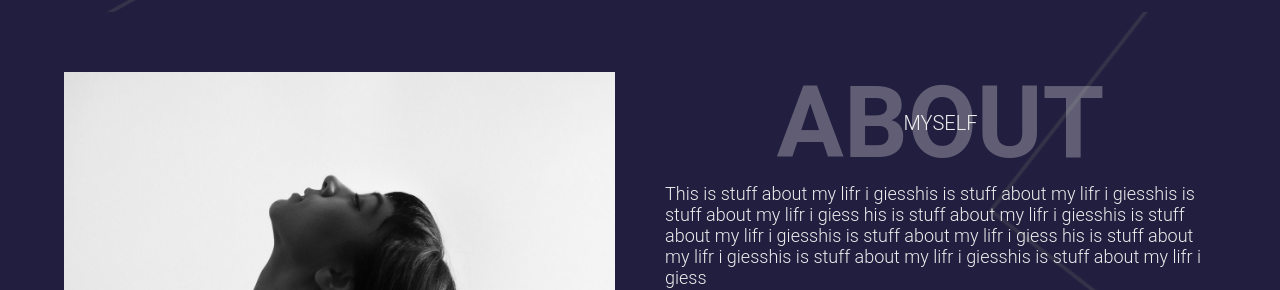
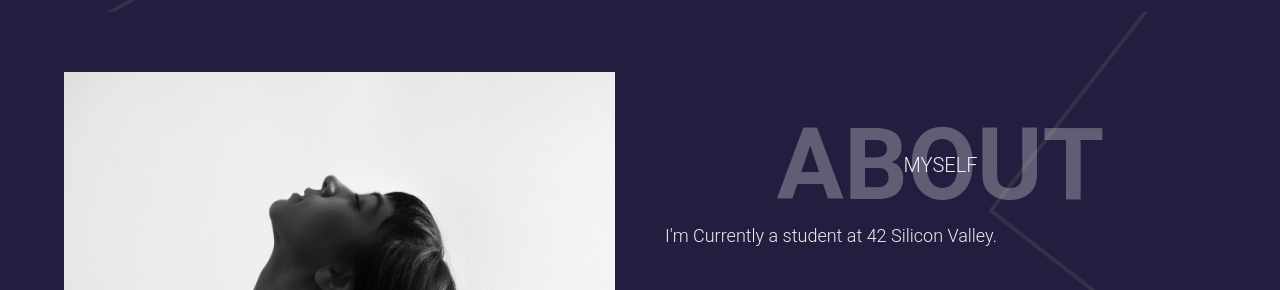
Before and after one commit to ant-codez/ant-codez.github.io, a plain HTML site: page index.html in a window 1280 px wide. Shown: the part 788-1078 px from the top of the page. Drawn offline with nearby package versions, Linux system fonts and the light colour scheme.

Commit message:
Quick fix

```diff
--- a/index.html
+++ b/index.html
@@ -3,6 +3,7 @@
 <head>
     <meta charset="UTF-8">
     <meta name="viewport" content="width=device-width, initial-scale=1">
+    <meta name="referrer" content="origin">
     <title>Anthony Chavez</title>
     <link rel="stylesheet" href="https://unpkg.com/aos@next/dist/aos.css" />
     <link rel="stylesheet" href="https://use.fontawesome.com/releases/v5.7.2/css/all.css" integrity="sha384-fnmOCqbTlWIlj8LyTjo7mOUStjsKC4pOpQbqyi7RrhN7udi9RwhKkMHpvLbHG9Sr" crossorigin="anonymous">
@@ -54,9 +55,7 @@
                     <h6>Myself</h6>
                 </div>
                 <p>
-                        This is stuff about my lifr i giesshis is stuff about my lifr i giesshis is stuff about my lifr i giess
-                        his is stuff about my lifr i giesshis is stuff about my lifr i giesshis is stuff about my lifr i giess
-                        his is stuff about my lifr i giesshis is stuff about my lifr i giesshis is stuff about my lifr i giess
+                    I'm Currently a student at <a href="https://www.42.us.org/" target="_blank"> 42 Silicon Valley</a>.
                 </p>
                 <div class="social-media">
                     <ul class="nav-list">
```
